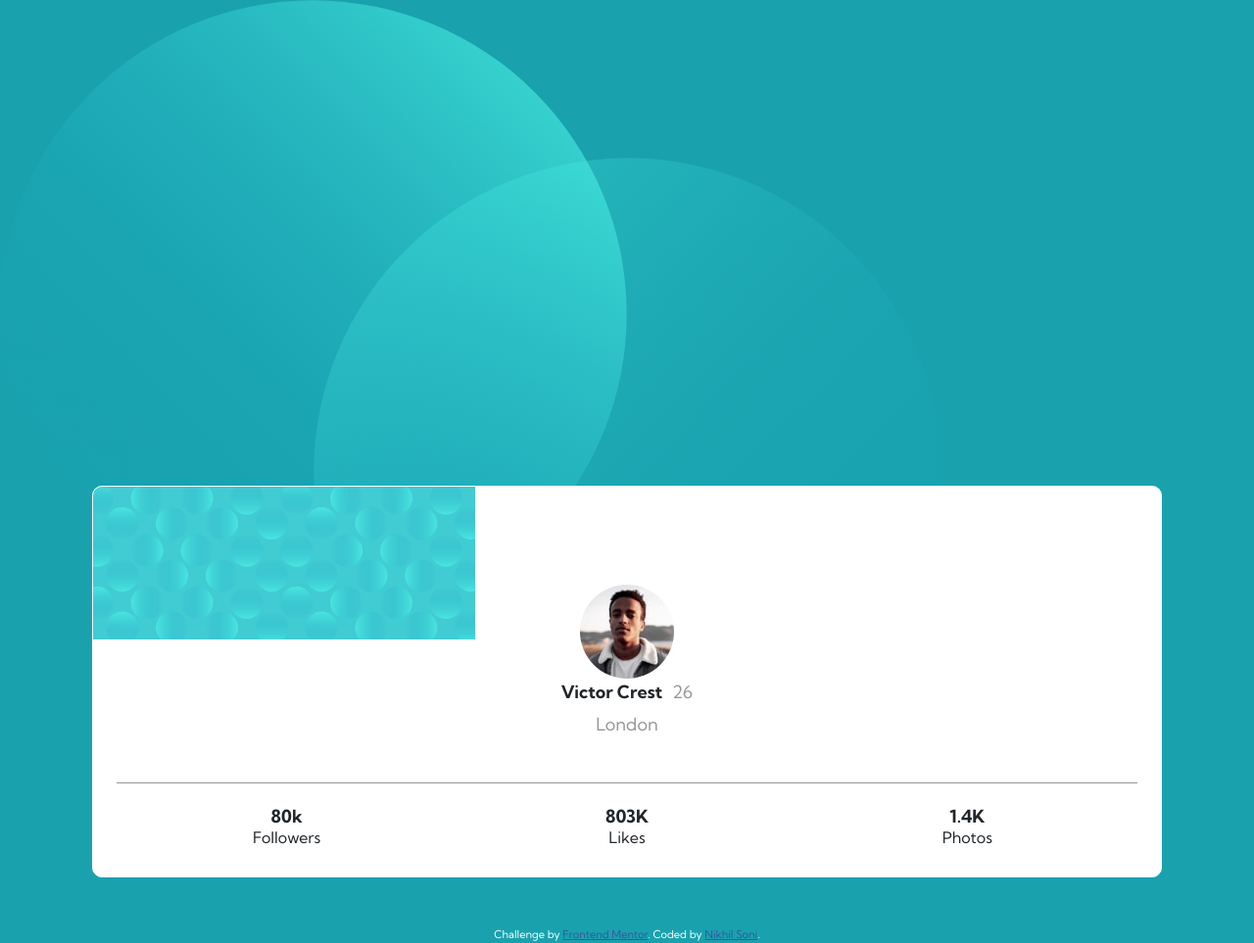
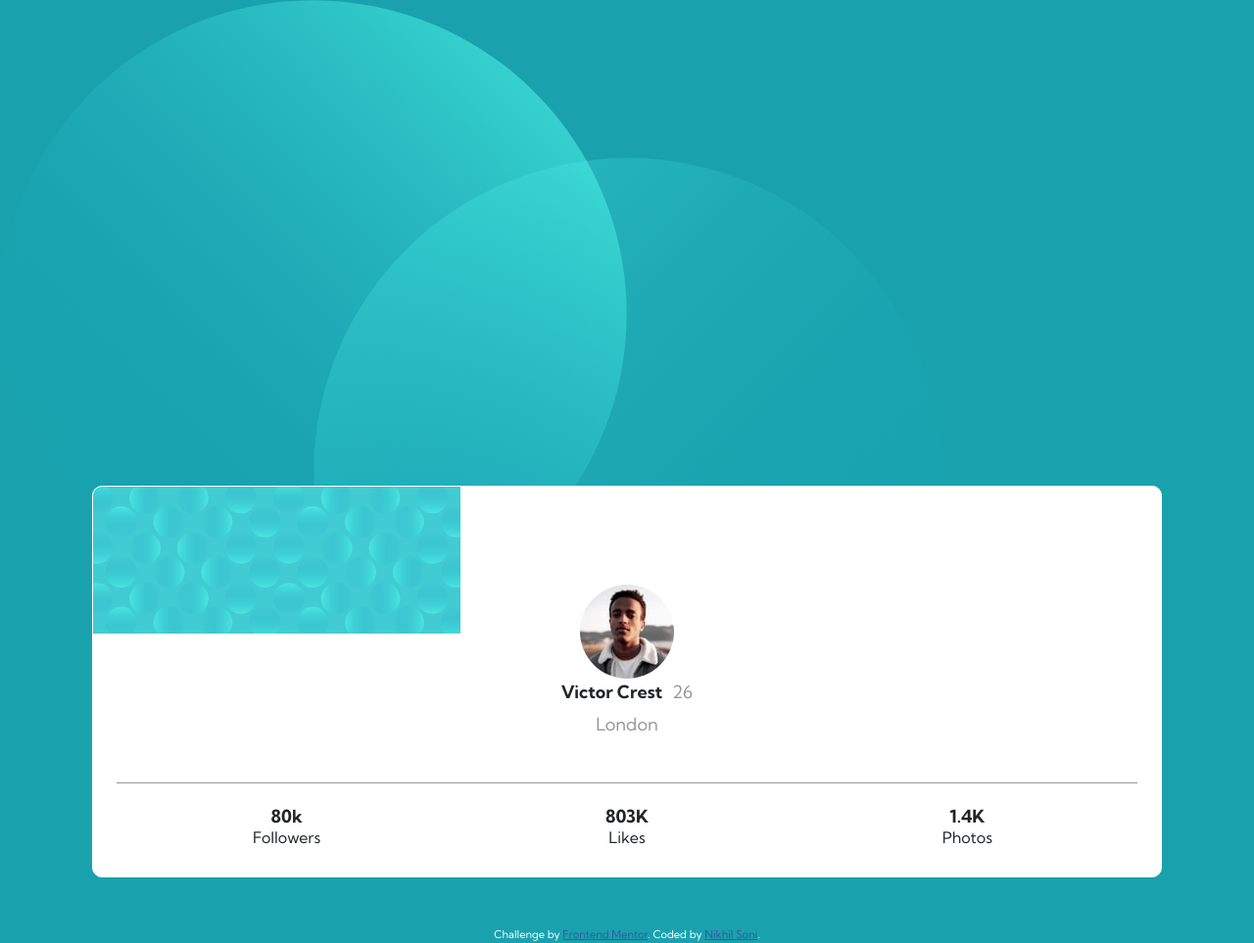
Before and after one commit to platypus567/profile_card_component, a plain HTML site: page index.html in a window 1280 px wide. Shown: the whole page at 98% size. Drawn offline with nearby package versions, Linux system fonts and the light colour scheme.

Commit message:
changed bg

```diff
--- a/styles.css
+++ b/styles.css
@@ -25,7 +25,7 @@ body{
     height: 400px;
     transform: translate(0, -50px);
     background-image: url(./images/bg-pattern-card.svg);
-    background-size:390px;
+    background-size:375px;
     background-repeat: no-repeat;
 }
 .pfp{
```
